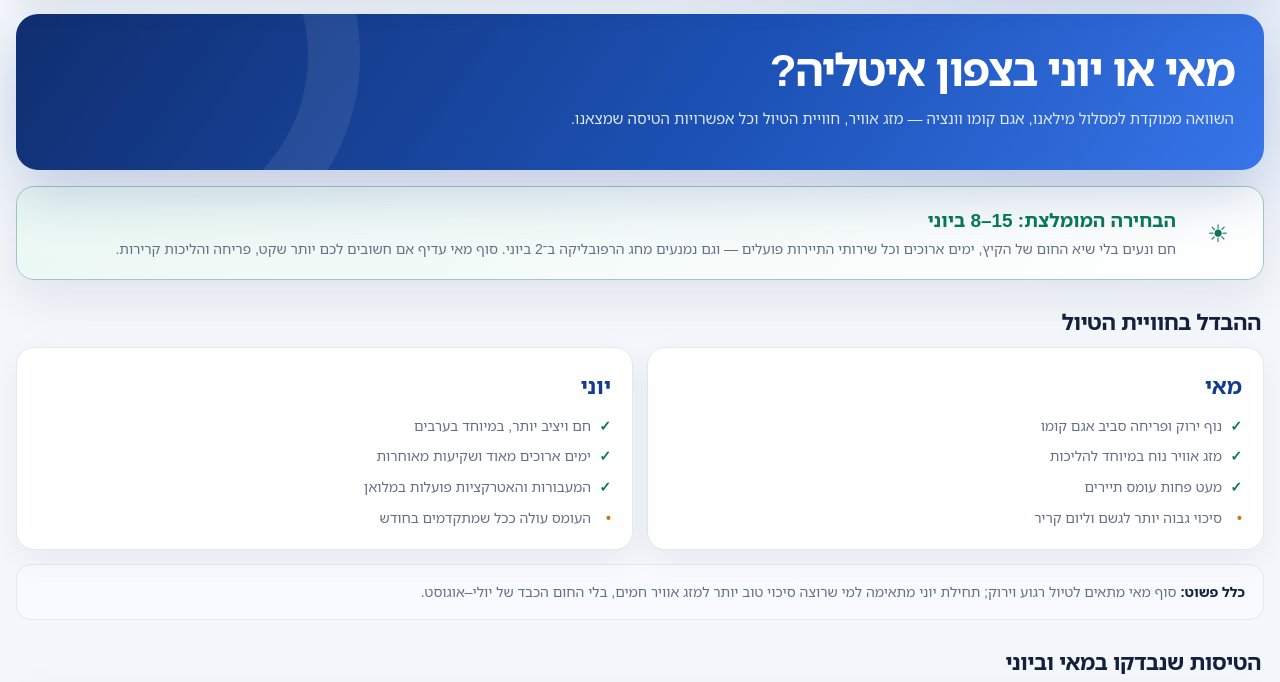
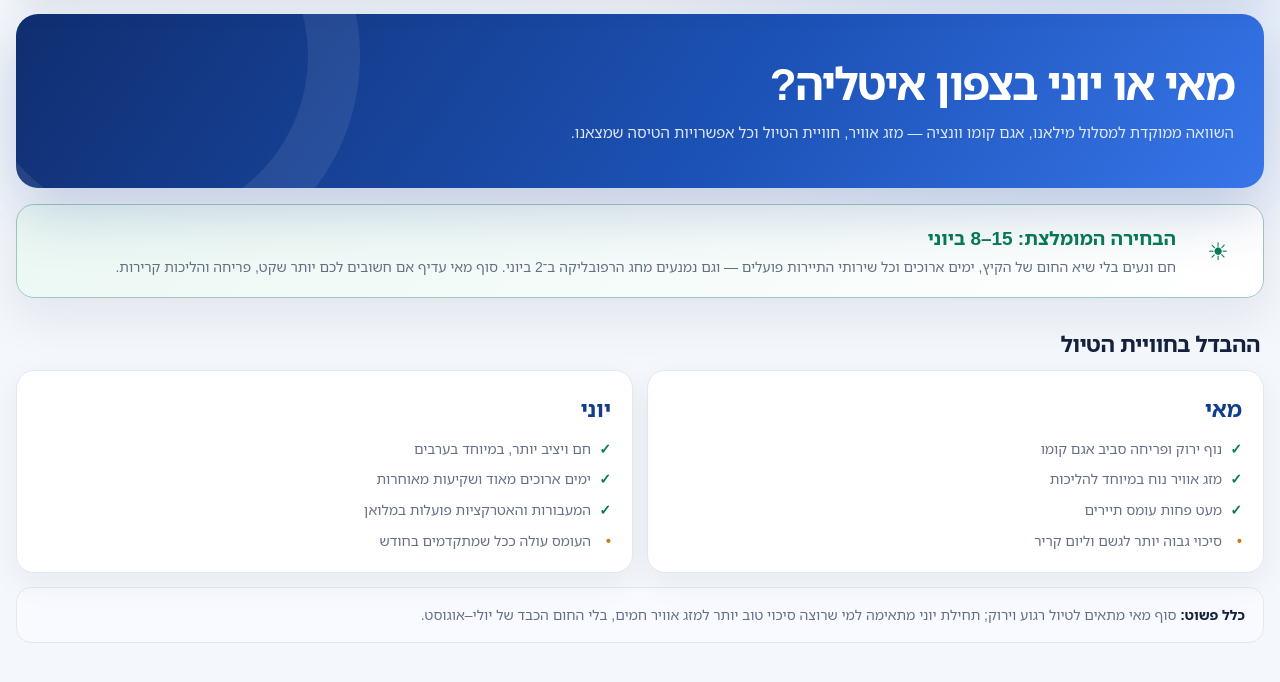
Before and after one commit to amordechai-dn/Italy, a plain HTML site: page may-june.html in a window 1280 px wide. Shown: the part 92-774 px from the top of the page. Drawn offline with Linux system fonts and the light colour scheme.

Commit message:
Standardize page dimensions and spacing

```diff
--- a/may-june.html
+++ b/may-june.html
@@ -98,7 +98,7 @@
       .date-range { justify-content:flex-start; } .flight { justify-self:start; }
     }
   </style>
-  <link rel="stylesheet" href="site.css?v=2">
+  <link rel="stylesheet" href="site.css?v=3">
 </head>
 <body>
 <main>
--- a/site.css
+++ b/site.css
@@ -1,5 +1,5 @@
 :root {
-  --site-max-width: 1280px;
+  --site-max-width: 1400px;
   --site-radius: 20px;
   --site-font: "Noto Sans Hebrew", "Arial Hebrew", Arial, sans-serif;
 }
@@ -126,7 +126,10 @@ main {
 .hero {
   position: relative;
   overflow: hidden;
-  min-height: 156px;
+  display: flex;
+  flex-direction: column;
+  justify-content: center;
+  height: 174px;
   padding: 30px;
   color: #fff;
   border-radius: 22px;
@@ -153,6 +156,10 @@ main {
   letter-spacing: -.035em;
 }
 
+.section-title,
+.section-heading {
+  margin: 32px 4px 12px;
+}
 .section-title,
 .section-heading h2 { font-size: 22px; line-height: 1.25; letter-spacing: -.02em; }
 
@@ -184,8 +191,10 @@ th { min-width: 145px; background: var(--panel-soft,var(--soft)); font-size: 13p
   .page-tabs { width: 100%; border-top: 1px solid var(--line); }
   .page-tab { flex: 1; min-width: 0; padding: 10px 8px 11px; }
   .page-tab::after { inset-inline: 8px; }
-  .hero { min-height: 0; padding: 24px 20px; border-radius: 20px; }
+  .hero { height: auto; min-height: 0; padding: 24px 20px; border-radius: 20px; }
   .hero h1 { font-size: 29px; }
+  .section-title,
+  .section-heading { margin: 24px 4px 10px; }
   .section-title,
   .section-heading h2 { font-size: 20px; }
   td.price::before { grid-row: 1 / span 2; align-self: center; }
```
Also changed, not shown: flights.html (+1 -1 lines).
